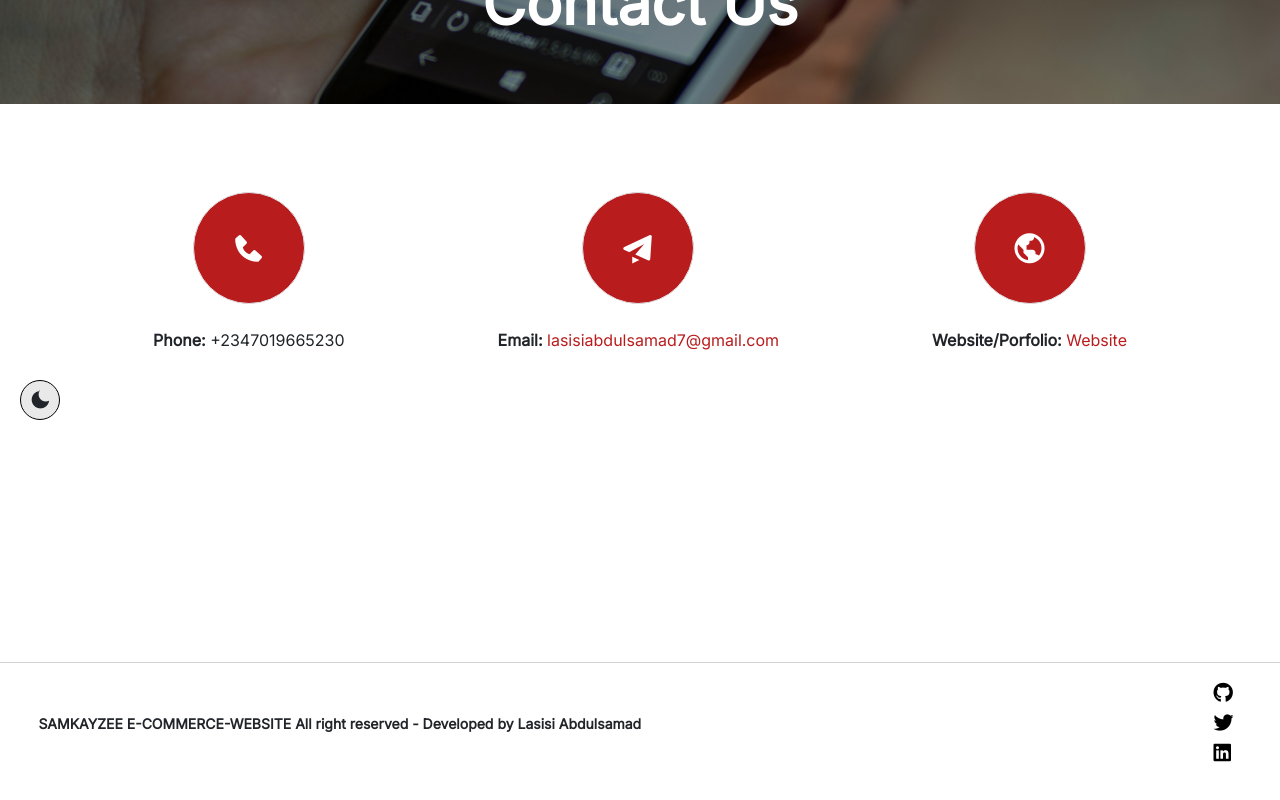
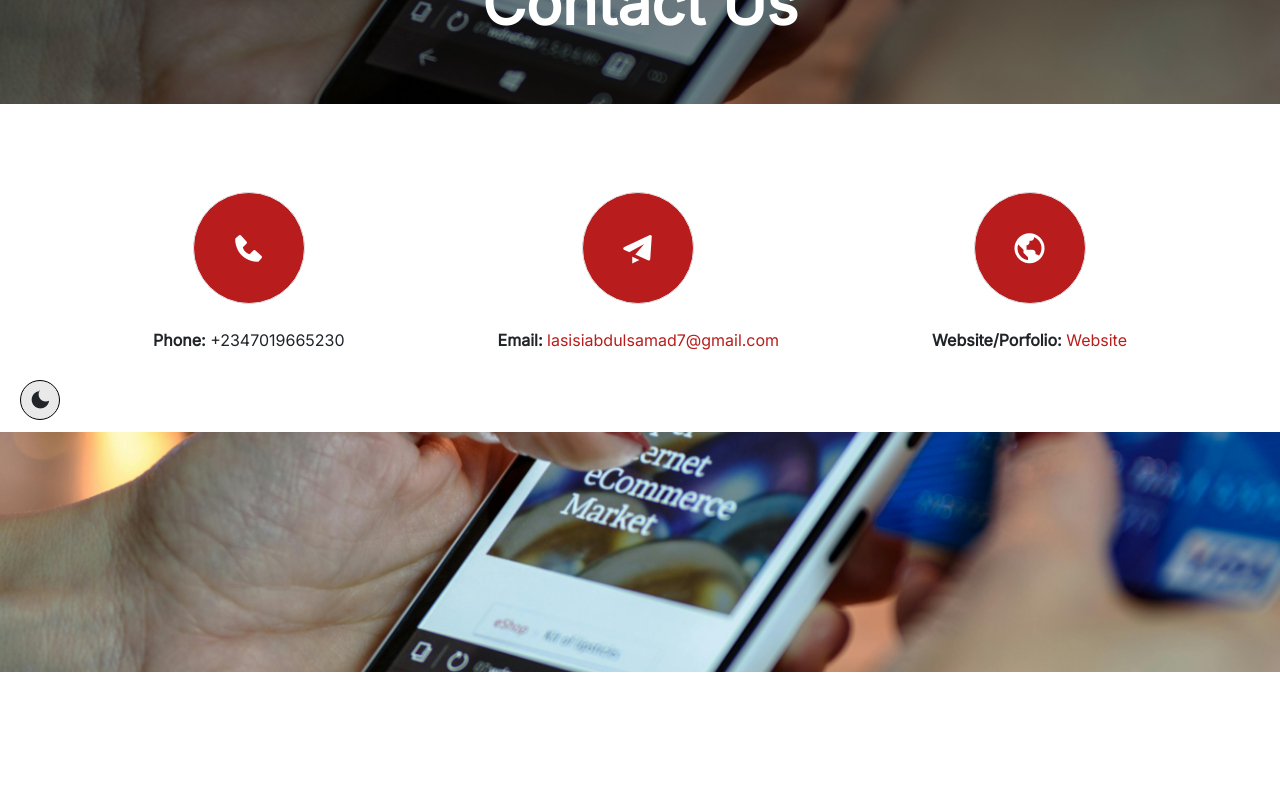
Before and after one commit to Samkayzeee/e-commerce-website, a React (Vite) app: page /contact in a window 1280 px wide. Shown: the part 360-1160 px from the top of the page. Built offline with nearby package versions, Linux system fonts and the light colour scheme.

Commit message:
working on the form section in contact page

```diff
--- a/src/pages/contact/Contact.jsx
+++ b/src/pages/contact/Contact.jsx
@@ -121,6 +121,20 @@ const ContactPage = () => {
 
                 {/* third section */}
 
+                <div>
+                    <div
+                    className="h-60"
+                    style={{
+                        background: "url('/assets/Phone_Hold.jpg')",
+                        backgroundPosition: "center",
+                        backgroundSize: "cover",
+
+                    }}
+                    >
+
+                    </div>
+                </div>
+
                 </div>
             </DefaultLayout>
      );
```
